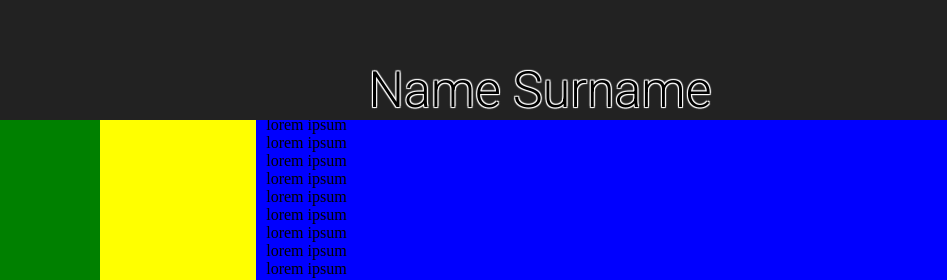
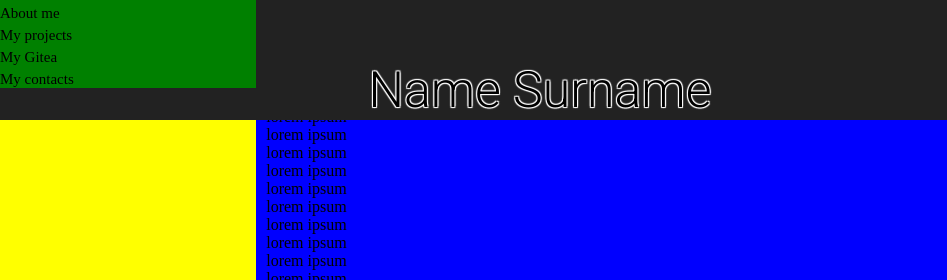
Before and after one commit to redve-dev/website, a plain HTML site: page index.html in a window 1280 px wide. Shown: the top 280 px of the page, 0-947 px from the left. Drawn offline with Linux system fonts and the light colour scheme.

Commit message:
add wrapper div

```diff
--- /dev/null
+++ b/css/wrapper.css
@@ -0,0 +1,3 @@
+#wrapper {
+	display: flex;
+}
--- a/index.html
+++ b/index.html
@@ -6,6 +6,7 @@
 		<link type="text/css" rel="stylesheet" href="css/menubar.css" />
 		<link type="text/css" rel="stylesheet" href="css/content.css" />
 		<link type="text/css" rel="stylesheet" href="css/header.css" />
+		<link type="text/css" rel="stylesheet" href="css/wrapper.css" />
 		<link href="https://fonts.googleapis.com/css2?family=Roboto:wght@300&display=swap" rel="stylesheet">
 	</head>
 	<body>
```
